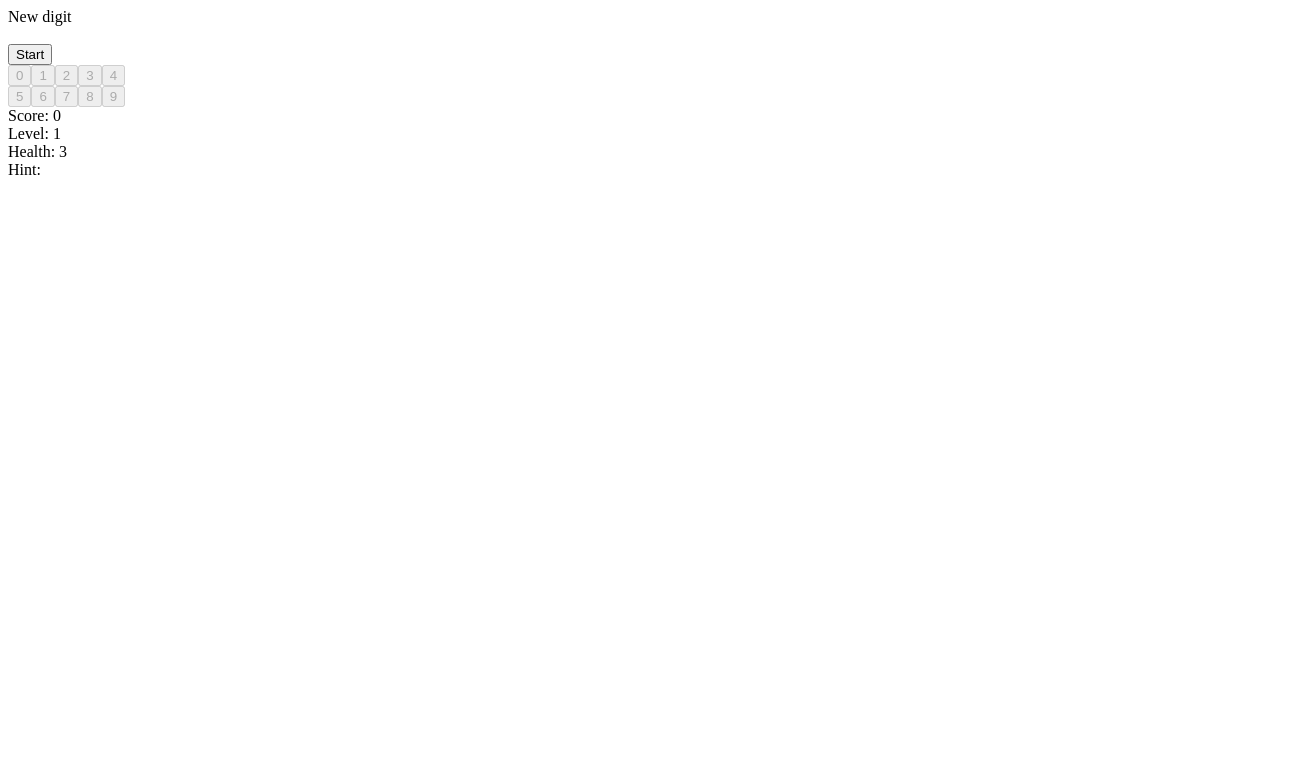
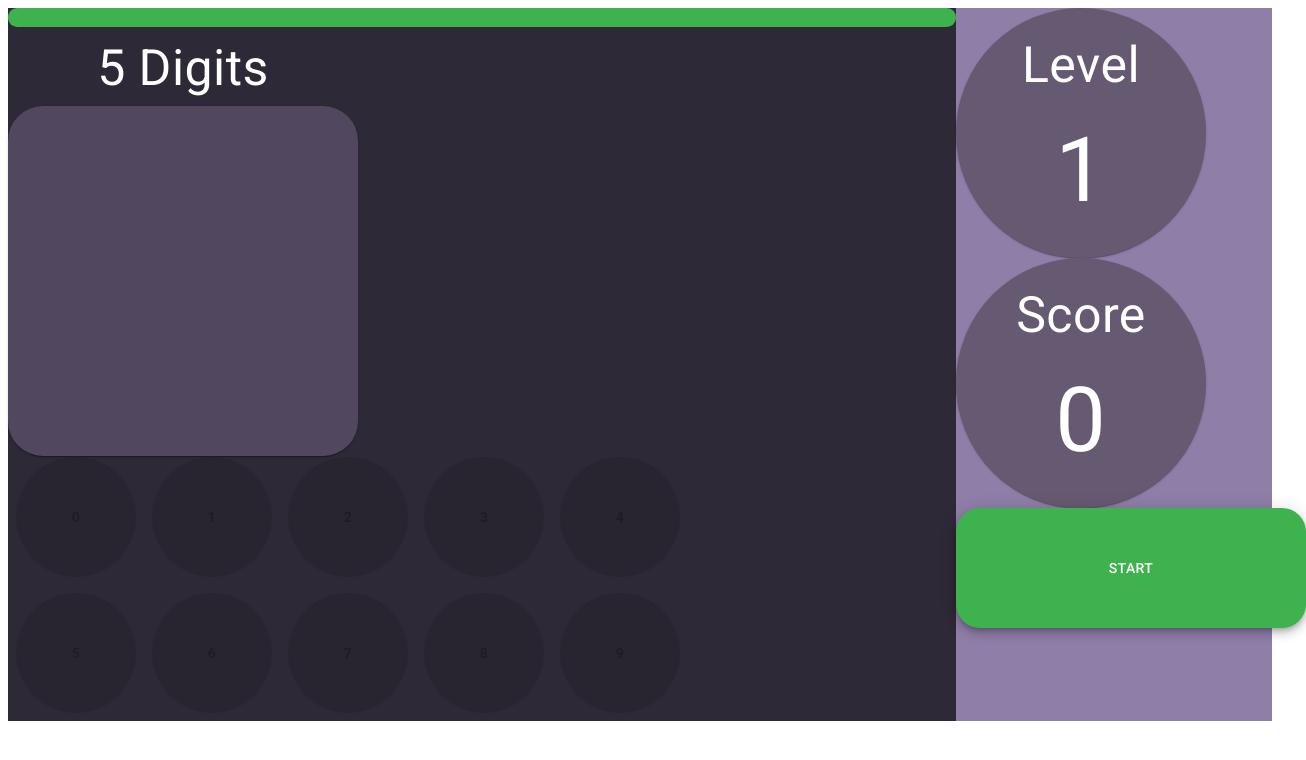
Before and after one commit to ViacheslavBobrov/DigitSpanTest, a React (Create React App) app: page / in a window 1280 px wide. Shown: the top 760 px of the page, 1306 px wide, since content can reach past the window. Built offline with nearby package versions, Linux system fonts and the light colour scheme.

Commit message:
Added colors

```diff
--- a/package.json
+++ b/package.json
@@ -8,6 +8,8 @@
     "@types/node": "12.12.11",
     "@types/react": "16.9.11",
     "@types/react-dom": "16.9.4",
+    "material-ui-icons": "^1.0.0-beta.36",
+    "rc-progress": "^2.5.2",
     "react": "^16.12.0",
     "react-dom": "^16.12.0",
     "react-scripts": "3.2.0",
--- a/src/App.tsx
+++ b/src/App.tsx
@@ -1,5 +1,10 @@
 import React from "react";
-import DigitKeyboard from "./DigitKeyboard";
+import DigitGenerator from "./components/DigitGenerator";
+import DigitKeyboard from "./components/DigitKeyboard";
+import RoundStatistic from "./components/RoundStatistic";
+import Fab from '@material-ui/core/Fab';
+import Grid from '@material-ui/core/Grid';
+import { Line } from 'rc-progress';
 import 'typeface-roboto';
 
 
@@ -62,6 +67,7 @@ class App extends React.Component<{}, {
 	}
 
 	handleStartBtnClick() {
+		this.resetRound(0, 0, 5, 3);
 		this.setState({ isRoundOngoing: true })
 		this.setTimeInterval(() => this.generateNextDigit(), 200);
 	}
@@ -75,8 +81,8 @@ class App extends React.Component<{}, {
 			if (this.state.health > 1) {
 				this.setState({ health: this.state.health - 1 });
 			} else {
+				this.setState({ health: 0, isRoundOngoing: false });
 				alert('Game over');
-				this.resetRound(0, 0, 5, 3);
 			}
 
 		}
@@ -93,15 +99,21 @@ class App extends React.Component<{}, {
 
 
 		return (
-			<div>
-				<div>New digit {newDigit}</div><br />
-				<button onClick={this.handleStartBtnClick} disabled={this.state.isRoundOngoing}>Start</button>
-				<DigitKeyboard onClick={(digit: number) => this.handleDigitBtnClick(digit)} disabled={this.state.isSequenceNotGenerated} />
-				<div>Score: {this.state.score}</div>
-				<div>Level: {this.state.level}</div>
-				<div>Health: {this.state.health}</div>
-				<div>Hint: {digitsSequence}</div>
-			</div>
+			<Grid container component="main">
+				<Grid item xs={9} sm={9} md={9} style={{backgroundColor: '#2E2937'}}>
+					<Line percent={this.state.health * 100 / 3} strokeWidth={2} trailWidth={2} strokeColor="#3FB250" trailColor="#51475F" />
+					<DigitGenerator newDigit={newDigit} sequenceLength={this.sequenceLength}/><br />
+					<DigitKeyboard onClick={(digit: number) => this.handleDigitBtnClick(digit)} disabled={this.state.isSequenceNotGenerated} />
+				</Grid>
+				<Grid item xs={3} sm={3} md={3} style={{backgroundColor: '#8F7EA8'}}>
+					<RoundStatistic text={'Level'} level={this.state.level} />
+					<RoundStatistic text={'Score'} level={this.state.score} />
+					<Fab variant="extended" color="primary" aria-label="add" style={{ minWidth: '350px', minHeight: '120px', backgroundColor: '#3FB250' }}
+						onClick={this.handleStartBtnClick} disabled={this.state.isRoundOngoing}>
+						Start
+        			</Fab>
+				</Grid>
+			</Grid>
 		);
 	}
 }
--- /dev/null
+++ b/src/components/DigitGenerator.tsx
@@ -0,0 +1,29 @@
+import React from "react";
+import Paper from '@material-ui/core/Paper';
+import Typography from '@material-ui/core/Typography';
+
+
+function DigitGenerator(props: any) {
+    const roundBox = {
+        height: 350,
+        width: 350,
+        rounded: true,
+        borderRadius: '10%',
+        backgroundColor: '#51475F',
+        color: '#3FB250'
+    }
+    return (
+        <div style={{ height: 400, width: 350}}>
+            <Typography align='center' style={{ fontSize: '50px', color: 'white' }}>
+                {props.sequenceLength} Digits
+            </Typography>
+            <Paper style={roundBox} >
+                <Typography align='center' style={{ fontSize: '220px' }}>
+                    {props.newDigit}
+                </Typography>
+            </Paper>
+        </div>
+    );
+}
+
+export default DigitGenerator;
--- a/src/DigitKeyboard.tsx
+++ b/src/components/DigitKeyboard.tsx
@@ -1,9 +1,27 @@
 import React from "react";
+import { makeStyles } from '@material-ui/core/styles';
+import Fab from '@material-ui/core/Fab';
+
+const useStyles = makeStyles(theme => ({
+    margin: {
+        margin: theme.spacing(1),
+        maxWidth: '120px',
+        maxHeight: '120px',
+        minWidth: '120px',
+        minHeight: '120px',
+        backgroundColor: '#8F7EAA',
+        color: 'white'
+    },
+}));
 
 function DigitKey(props: any) {
-    return (<button onClick={() => props.onClick()} disabled={props.disabled}>
-        {props.value}
-    </button>);
+    const classes = useStyles();
+    return (
+        <Fab color="primary" className={classes.margin}
+            onClick={() => props.onClick()} disabled={props.disabled}>
+            {props.value}
+        </Fab>
+    );
 }
 
 class DigitKeyboard extends React.Component<{ onClick: any, disabled: boolean }, {}> {
--- /dev/null
+++ b/src/components/RoundStatistic.tsx
@@ -0,0 +1,26 @@
+import React from "react";
+import Paper from '@material-ui/core/Paper';
+import Typography from '@material-ui/core/Typography';
+
+function RoundStatistic(props: any) {
+    const roundBox = {
+        height: 250,
+        width: 250,
+        rounded: true,
+        borderRadius: '50%',
+        backgroundColor: '#665A72',
+        color: 'white'
+    }
+    return (
+        <Paper style={roundBox} >
+            <Typography align='center' style={{ paddingTop: '20px', fontSize: '50px' }}>
+                {props.text}
+            </Typography>
+            <Typography align='center' style={{ fontSize: '90px' }}>
+                {props.level}
+            </Typography>
+        </Paper>
+    );
+}
+
+export default RoundStatistic;
```
Also changed, not shown: src/index.css (added, +14 -0 lines), 1 other file (tests, documents, lock files or other folders).
